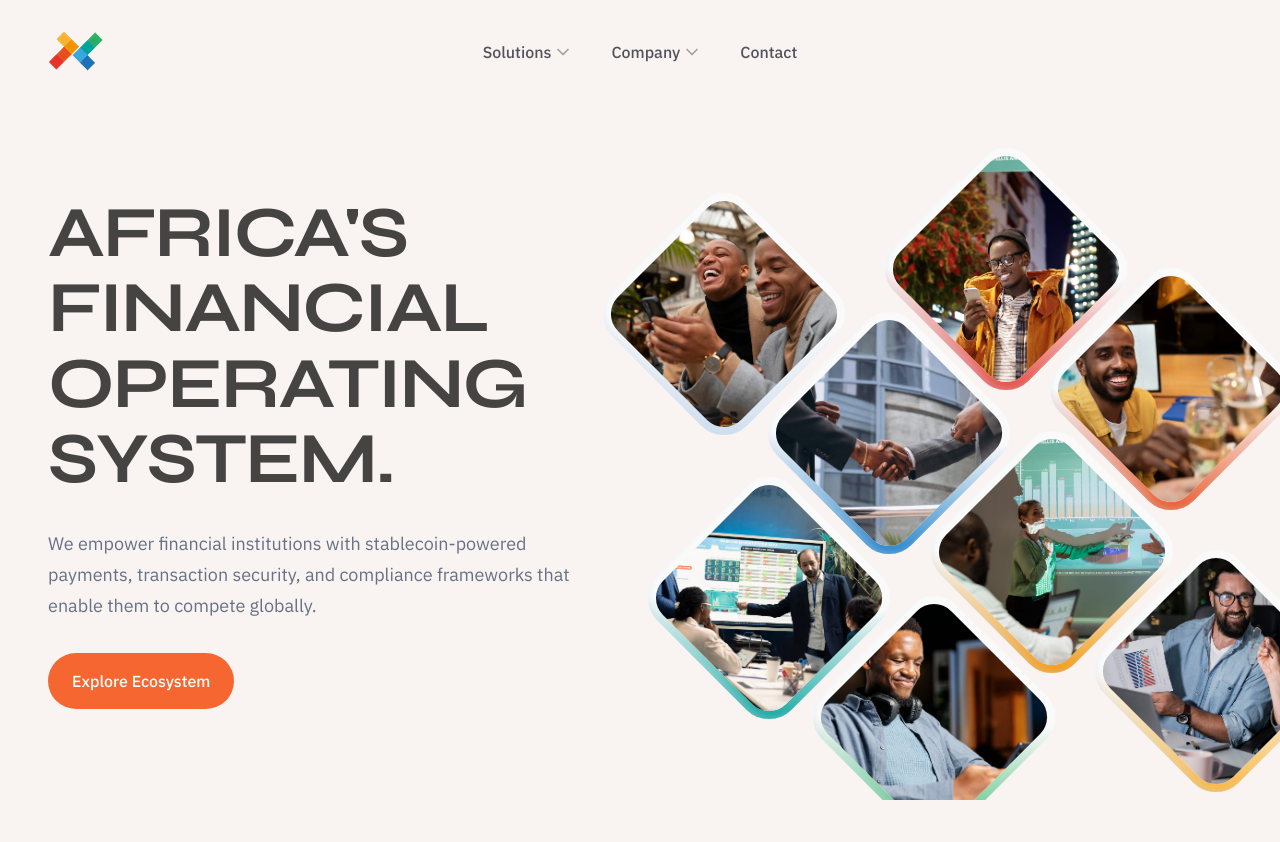
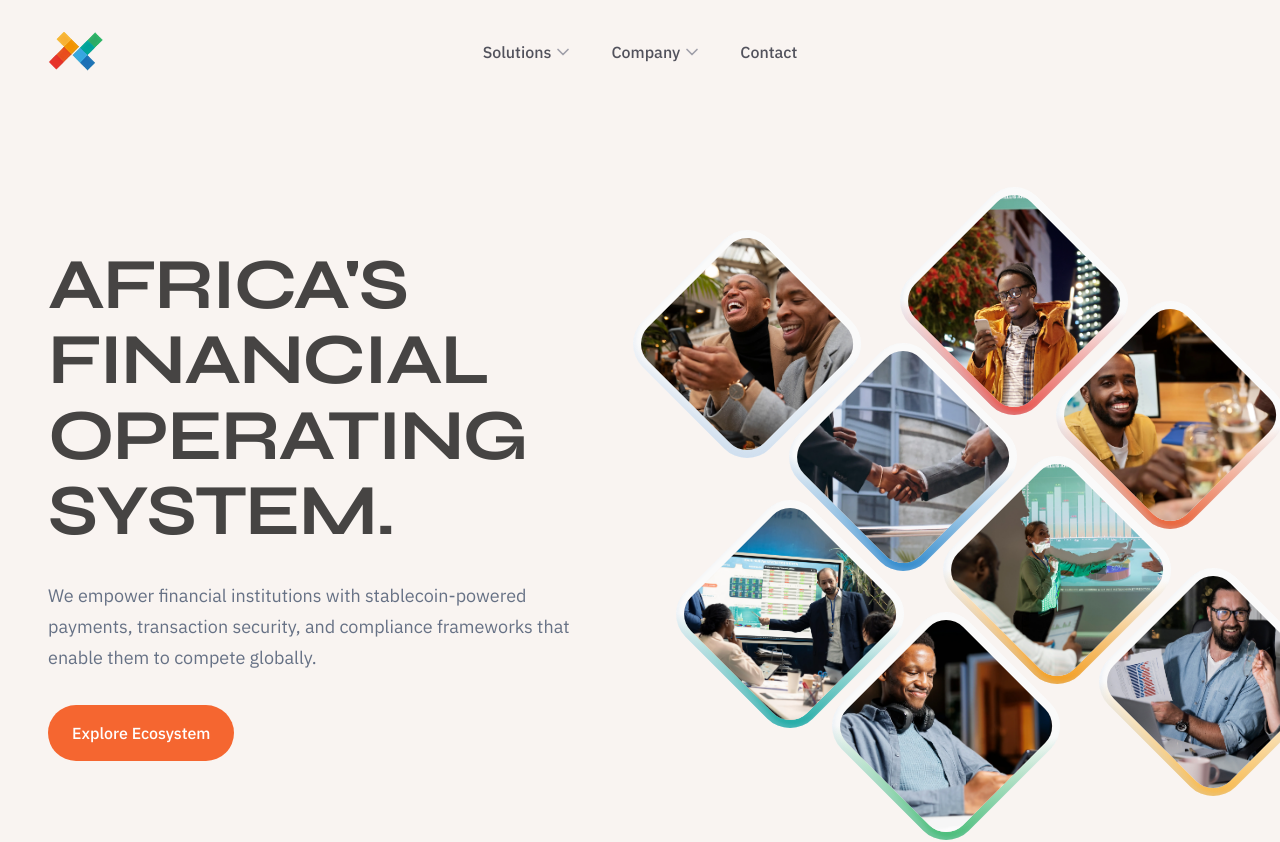
Before and after one commit to Xenon-Ltd/xenonltd, a Next.js app: page / in a window 1280 px wide. Shown: the top 842 px of the page. Built offline with nearby package versions, Linux system fonts and the light colour scheme.

Commit message:
fix marquee scrolling

```diff
--- a/app/_components/hero/hero-section.tsx
+++ b/app/_components/hero/hero-section.tsx
@@ -8,15 +8,15 @@ export default function HeroSection() {
   return (
     <div className="flex flex-col min-h-[100dvh] bg-[#F9F4F1] selection:bg-orange-100 selection:text-orange-900 relative">
       <Navbar />
-      <main className="flex-1 flex items-center py-12 lg:py-20 w-full relative">
-        <Container className="relative grid grid-cols-1 lg:grid-cols-[1.1fr_1fr] gap-12 items-center min-h-[500px]">
+      <main className="flex-1 flex items-center pt-12 pb-24 lg:pt-20 lg:pb-36 w-full relative">
+        <Container className="relative grid grid-cols-1 lg:grid-cols-[1.1fr_1fr] gap-12 items-center min-h-[500px] lg:min-h-[640px]">
           {/* Left Text Column */}
           <div className="w-full max-w-[558px] z-10">
             <HeroContent />
           </div>
 
           {/* Right Collage Column: touch/overflow right wall on desktop, flow on mobile */}
-          <div className="w-full relative aspect-[1.06] mt-8 lg:mt-0 lg:absolute lg:top-[-60px] lg:left-[50%] lg:w-[45%] lg:aspect-[902/851] xl:left-[590px] xl:w-[760px] xl:h-[717px] select-none pointer-events-none">
+          <div className="w-full relative aspect-[1.06] mt-8 lg:mt-0 lg:absolute lg:top-[-10px] lg:left-[52%] lg:w-[45%] lg:aspect-[902/851] xl:left-[620px] xl:w-[720px] xl:h-[680px] select-none pointer-events-none">
             <HeroCollage />
           </div>
         </Container>
--- a/app/globals.css
+++ b/app/globals.css
@@ -109,3 +109,8 @@ h1, h2, h3, h4, h5, h6 {
 .animate-marquee-down {
   animation: marquee-down 28s linear infinite;
 }
+
+.group:hover .animate-marquee-up,
+.group:hover .animate-marquee-down {
+  animation-play-state: paused !important;
+}
--- a/shared/ui/why-section.tsx
+++ b/shared/ui/why-section.tsx
@@ -102,11 +102,11 @@ export default function WhySection({
         </Reveal>
 
         {/* RIGHT COLUMN: Endless Dual-Column Opposite Marquee Grid */}
-        <div className="relative max-h-[580px] md:max-h-[640px] overflow-hidden rounded-2xl [mask-image:linear-gradient(to_bottom,transparent,black_8%,black_92%,transparent)]">
+        <div className="relative group cursor-pointer max-h-[580px] md:max-h-[640px] overflow-hidden rounded-2xl [mask-image:linear-gradient(to_bottom,transparent,black_8%,black_92%,transparent)]">
           <div className="grid grid-cols-1 sm:grid-cols-2 gap-6 items-start">
 
             {/* Sub-Column 1: Moving UP continuously */}
-            <div className="flex flex-col space-y-6 animate-marquee-up hover:[animation-play-state:paused]">
+            <div className="flex flex-col space-y-6 animate-marquee-up">
               {col1Cards.map((card, index) => (
                 <TestimonialCard
                   key={`col1-${index}`}
@@ -119,7 +119,7 @@ export default function WhySection({
             </div>
 
             {/* Sub-Column 2: Moving DOWN continuously */}
-            <div className="flex flex-col space-y-6 animate-marquee-down hover:[animation-play-state:paused]">
+            <div className="flex flex-col space-y-6 animate-marquee-down">
               {col2Cards.map((card, index) => (
                 <TestimonialCard
                   key={`col2-${index}`}
```
